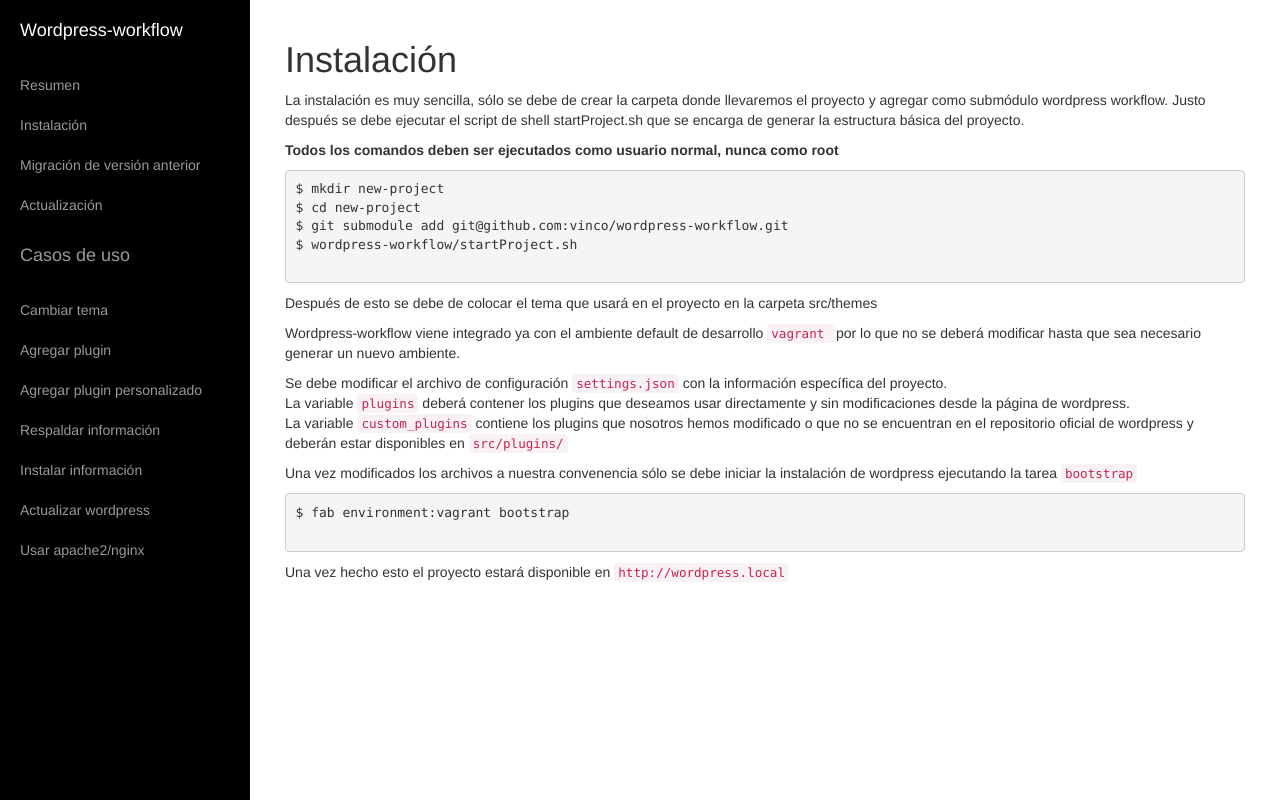
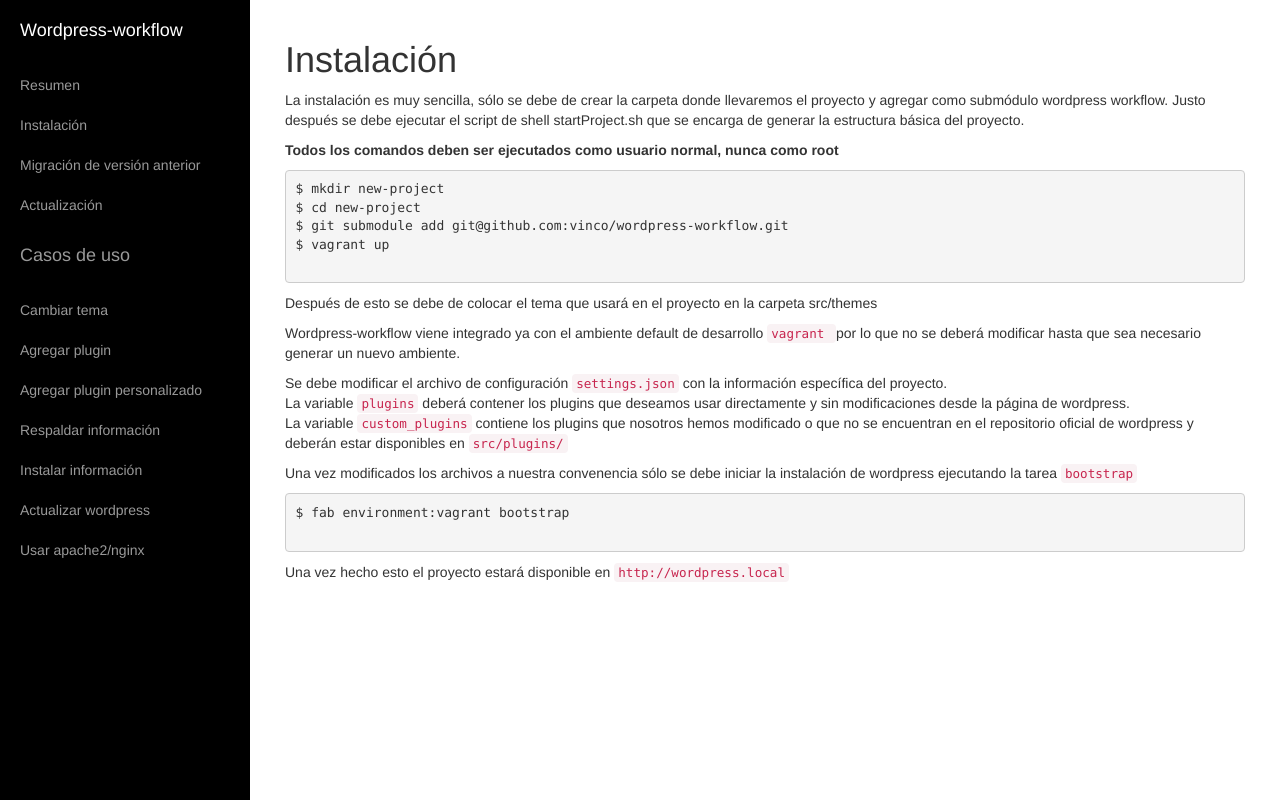
Before and after one commit to vinco/wordpress-workflow, a PHP site: page /install.php in a window 1280 px wide. Run offline with PHP 8.4, Linux system fonts and the light colour scheme.

Commit message:
Edit installation and migration commands in documentation

```diff
--- a/documentation/install.php
+++ b/documentation/install.php
@@ -54,7 +54,7 @@
 $ mkdir new-project
 $ cd new-project
 $ git submodule add git@github.com:vinco/wordpress-workflow.git
-$ wordpress-workflow/startProject.sh
+$ vagrant up
                         </pre>
                         <p>
                             Después de esto se debe de colocar el tema que usará en el proyecto en la carpeta src/themes
--- a/documentation/migration.php
+++ b/documentation/migration.php
@@ -84,7 +84,6 @@
 $ cp wordpress-workflow/defaults/settings.json ./
 $ rm Vagrantfile
 $ rm fabfile.py
-$ wordpress-workflow/startProject.sh
 $ vagrant up
                         </pre>
                         <p>
```
